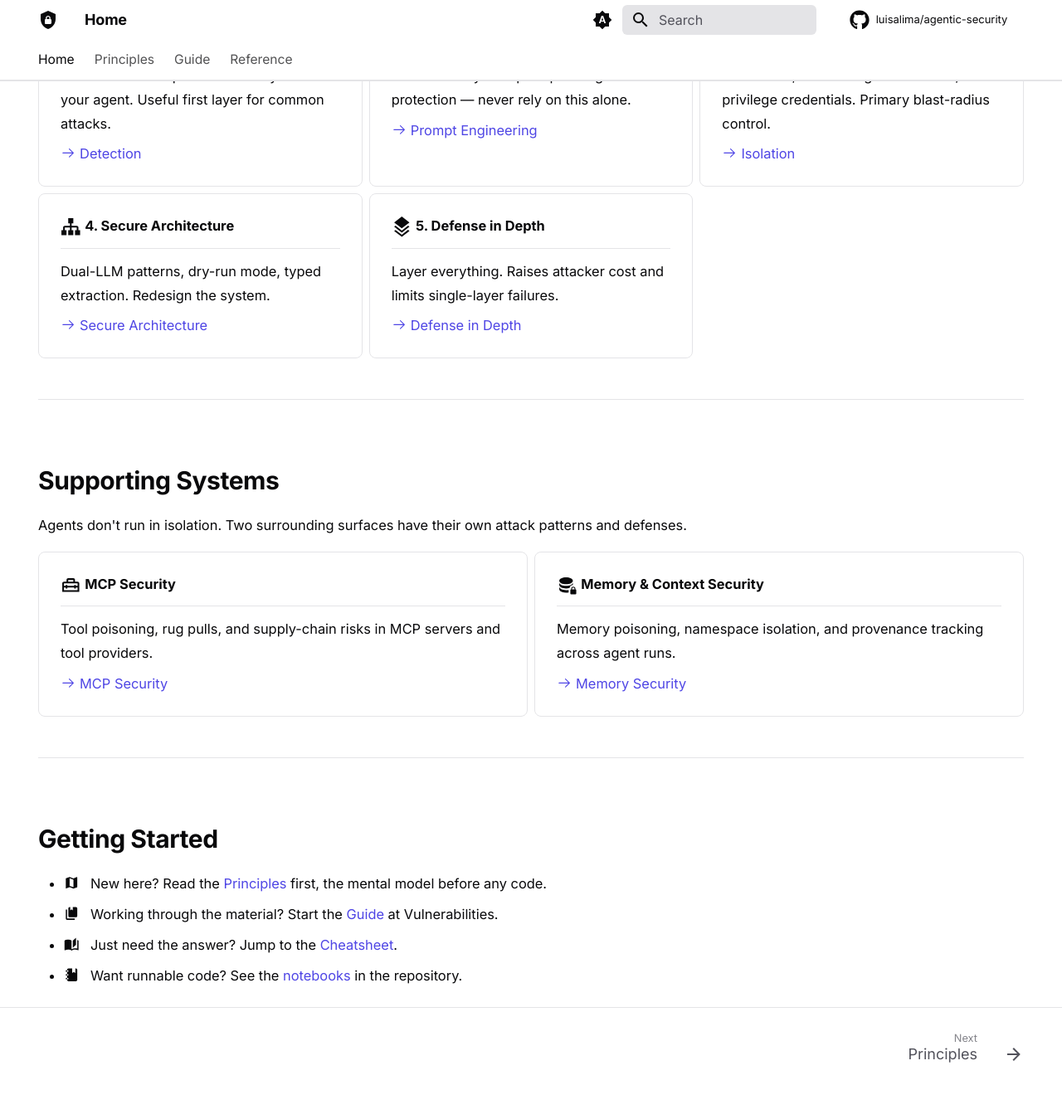
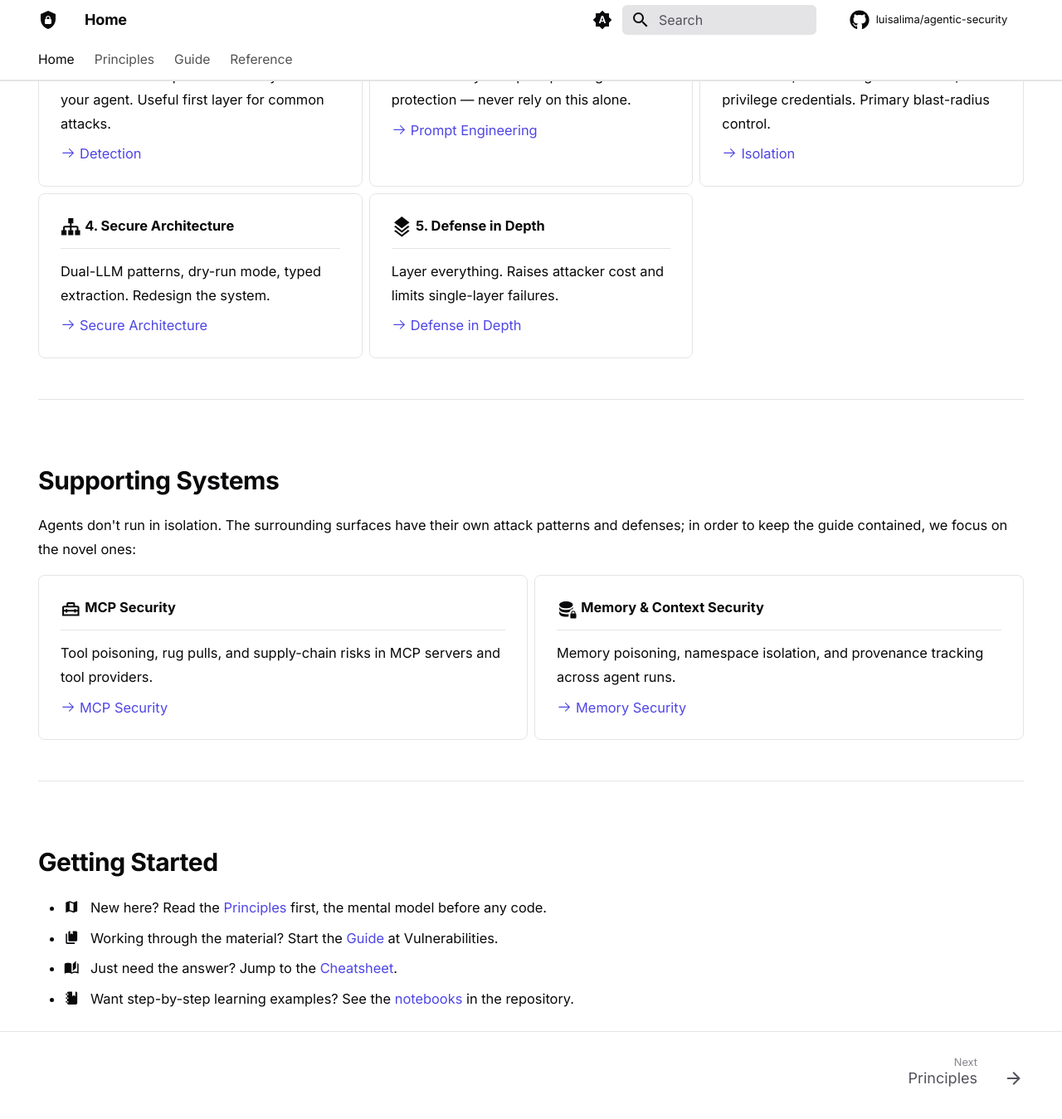
Before and after one commit to luisalima/agentic-security, an MkDocs documentation site: the page built from docs/index.md, in a window 1280 px wide and 1400 px high, scrolled down 1956 px. Shown: the top 1349 px of the window at 83% size. Built offline with MkDocs 1.6.1 and Material for MkDocs 9.7.7, drawn with Linux system fonts in a browser that asks for light colours; comment, search, counter and statistics services are not loaded.

Commit message:
docs(index): clarify Supporting Systems intro + Notebooks pointer
- "Two surrounding surfaces" → softer phrasing that frames MCP and
  Memory as the *novel* surrounding surfaces we cover (not the only
  ones).
- Notebooks pointer reads "step-by-step learning examples" — more
  accurate than "runnable code" since the guide pages are also
  runnable, and the notebooks' real value is the pedagogical pacing.

Co-Authored-By: Claude Opus 4.7 (1M context) <noreply@anthropic.com>

```diff
--- a/docs/index.md
+++ b/docs/index.md
@@ -117,7 +117,7 @@ Unlike SQL injection or XSS, there's **no parameterized-query equivalent for LLM
 
 ## Supporting Systems
 
-Agents don't run in isolation. Two surrounding surfaces have their own attack patterns and defenses.
+Agents don't run in isolation. The surrounding surfaces have their own attack patterns and defenses; in order to keep the guide contained, we focus on the novel ones:
 
 <div class="grid cards" markdown>
 
@@ -146,4 +146,4 @@ Agents don't run in isolation. Two surrounding surfaces have their own attack pa
 - :material-map: &nbsp; New here? Read the [Principles](principles.md) first, the mental model before any code.
 - :material-book-multiple: &nbsp; Working through the material? Start the [Guide](guide/0_vulnerabilities.md) at Vulnerabilities.
 - :material-book-open-page-variant: &nbsp; Just need the answer? Jump to the [Cheatsheet](reference/cheatsheet.md).
-- :material-notebook: &nbsp; Want runnable code? See the [notebooks](https://github.com/luisalima/agentic-security/tree/main/notebooks) in the repository.
+- :material-notebook: &nbsp; Want step-by-step learning examples? See the [notebooks](https://github.com/luisalima/agentic-security/tree/main/notebooks) in the repository.
```
